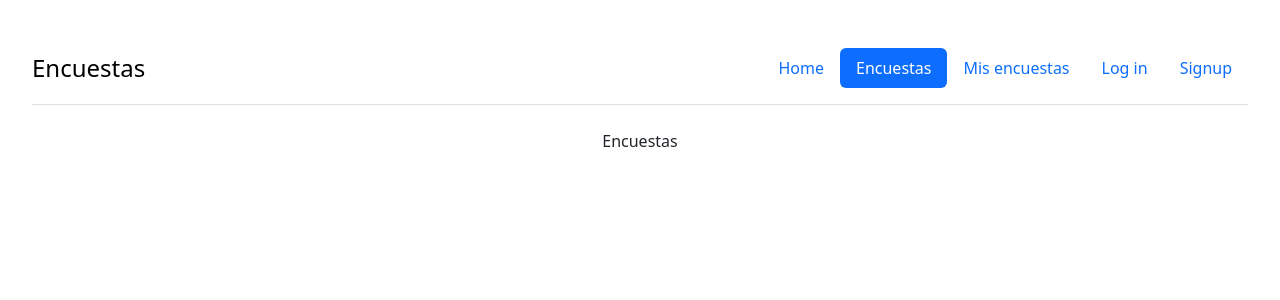
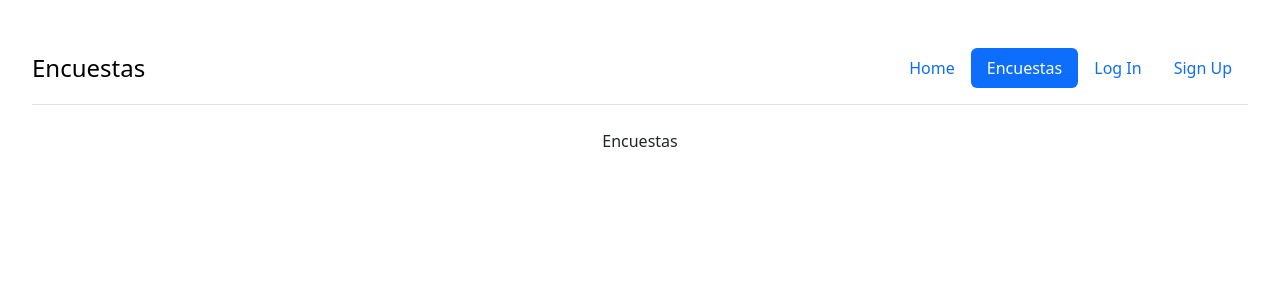
Before and after one commit to grupo-33-devf/equipo2, a React (Vite) app in the folder frontend/: page /encuestas in a window 1280 px wide. Shown: the top 300 px of the page. Built offline with nearby package versions, Linux system fonts and the light colour scheme.

Commit message:
Renderizado condicional para usuarios y visitantes

```diff
--- a/frontend/src/Components/Header/Header.jsx
+++ b/frontend/src/Components/Header/Header.jsx
@@ -1,43 +1,60 @@
 import { NavLink } from 'react-router-dom';
+import { useAuth } from '@/Context/AuthContext'; // Importa el contexto de autenticación
 
 const Header = () => {
+    const { isAuthenticated, logout } = useAuth(); // Obtén el estado y la función de logout
+
+    const handleLogout = () => {
+        logout(); // Limpia el token
+        window.location.href = '/'; // Redirige al home
+    };
+
     return (
         <nav className="d-flex flex-wrap justify-content-center py-3 mb-4 border-bottom">
             <NavLink
                 to="/"
-                className={({ isActive }) =>
-                    `d-flex align-items-center mb-3 mb-md-0 me-md-auto link-body-emphasis text-decoration-none ${isActive ? 'active' : ''
-                    }`
-                }
+                className="d-flex align-items-center mb-3 mb-md-0 me-md-auto link-body-emphasis text-decoration-none"
             >
                 <span className="fs-4">Encuestas</span>
             </NavLink>
             <ul className="nav nav-pills">
                 <li className="nav-item">
-                    <NavLink to="/" className={({ isActive }) => `nav-link ${isActive ? 'active' : ''}`}>
+                    <NavLink to="/" className="nav-link" aria-current="page">
                         Home
                     </NavLink>
                 </li>
                 <li className="nav-item">
-                    <NavLink to="/encuestas" className={({ isActive }) => `nav-link ${isActive ? 'active' : ''}`}>
+                    <NavLink to="/encuestas" className="nav-link">
                         Encuestas
                     </NavLink>
                 </li>
+                {isAuthenticated ? (
+                    <>
                         <li className="nav-item">
-                    <NavLink to="/misencuestas" className={({ isActive }) => `nav-link ${isActive ? 'active' : ''}`}>
-                        Mis encuestas
+                            <NavLink to="/misencuestas" className="nav-link">
+                                Mis Encuestas
                             </NavLink>
                         </li>
                         <li className="nav-item">
-                    <NavLink to="/login" className={({ isActive }) => `nav-link ${isActive ? 'active' : ''}`}>
-                        Log in
+                            <button className="btn btn-link nav-link" onClick={handleLogout}>
+                                Log Out
+                            </button>
+                        </li>
+                    </>
+                ) : (
+                    <>
+                        <li className="nav-item">
+                            <NavLink to="/login" className="nav-link">
+                                Log In
                             </NavLink>
                         </li>
                         <li className="nav-item">
-                    <NavLink to="/signup" className={({ isActive }) => `nav-link ${isActive ? 'active' : ''}`}>
-                        Signup
+                            <NavLink to="/signup" className="nav-link">
+                                Sign Up
                             </NavLink>
                         </li>
+                    </>
+                )}
             </ul>
         </nav>
     );
--- /dev/null
+++ b/frontend/src/Context/AuthContext.jsx
@@ -0,0 +1,25 @@
+import { createContext, useContext, useState } from 'react';
+
+const AuthContext = createContext();
+
+export const useAuth = () => useContext(AuthContext);
+
+export const AuthProvider = ({ children }) => {
+    const [isAuthenticated, setIsAuthenticated] = useState(!!localStorage.getItem('token'));
+
+    const login = (token) => {
+        localStorage.setItem('token', token);
+        setIsAuthenticated(true);
+    };
+
+    const logout = () => {
+        localStorage.removeItem('token');
+        setIsAuthenticated(false);
+    };
+
+    return (
+        <AuthContext.Provider value={{ isAuthenticated, login, logout }}>
+            {children}
+        </AuthContext.Provider>
+    );
+};
--- a/frontend/src/Pages/Login.jsx
+++ b/frontend/src/Pages/Login.jsx
@@ -1,20 +1,23 @@
 import { useState } from 'react';
-import { useNavigate } from 'react-router-dom';
+import { useNavigate } from 'react-router-dom'; // Para redirección
 import axios from 'axios';
 import '@/styles/form.css';
 import logo from '@/assets/react.svg';
+import { useAuth } from '@/Context/AuthContext'; // Importa el contexto de autenticación
 
 const Login = () => {
-
+    // Estado para los datos del formulario
     const [formData, setFormData] = useState({
         email: '',
         password: ''
     });
 
+    // Estados para manejo de errores y éxito
     const [error, setError] = useState('');
-    const navigate = useNavigate();
+    const navigate = useNavigate(); // Inicializa useNavigate
+    const { login } = useAuth(); // Usa el contexto de autenticación
 
-
+    // Manejo del cambio en los campos del formulario
     const handleChange = (e) => {
         const { name, value } = e.target;
         setFormData({
@@ -23,23 +26,21 @@ const Login = () => {
         });
     };
 
-
+    // Manejo del envío del formulario
     const handleSubmit = async (e) => {
         e.preventDefault();
         try {
             const apiUrl = import.meta.env.VITE_API_URL;
 
-
+            // Realiza la solicitud POST usando Axios
             const response = await axios.post(`${apiUrl}/api/users/login`, formData);
 
             if (response.status === 200) {
                 console.log('Inicio de sesión exitoso:', response.data);
 
-
-                localStorage.setItem('token', response.data.token);
-
-
-                navigate('/');
+                // Almacena el token en el contexto y redirige
+                login(response.data.token); // Llama al método de login del contexto
+                navigate('/'); // Redirige al home
             } else {
                 setError('Hubo un problema al iniciar sesión.');
             }
@@ -64,8 +65,10 @@ const Login = () => {
                 />
                 <h1 className="h3 mb-3 fw-normal">Inicia Sesión</h1>
 
+                {/* Mensajes de error */}
                 {error && <div className="alert alert-danger">{error}</div>}
 
+                {/* Campo para el email */}
                 <div className="form-floating">
                     <input
                         type="email"
@@ -79,6 +82,8 @@ const Login = () => {
                     />
                     <label htmlFor="floatingInput">Correo electrónico</label>
                 </div>
+
+                {/* Campo para la contraseña */}
                 <div className="form-floating">
                     <input
                         type="password"
@@ -92,6 +97,8 @@ const Login = () => {
                     />
                     <label htmlFor="floatingPassword">Contraseña</label>
                 </div>
+
+                {/* Botón de envío */}
                 <button className="btn btn-primary w-100 py-2" type="submit">
                     Iniciar Sesión
                 </button>
--- a/frontend/src/main.jsx
+++ b/frontend/src/main.jsx
@@ -5,10 +5,12 @@ import App from './App.jsx'
 import "bootstrap/dist/css/bootstrap.min.css";
 // Bootstrap Bundle JS
 import "bootstrap/dist/js/bootstrap.bundle.min";
-import Header from './Components/Header/Header.jsx';
+import { AuthProvider } from './Context/AuthContext.jsx';
 
 createRoot(document.getElementById('root')).render(
   <StrictMode>
-    <App />
+    <AuthProvider>
+      <App />
+    </AuthProvider>
   </StrictMode>,
 )
```
Lines whose indentation alone changed are shown as unchanged.
